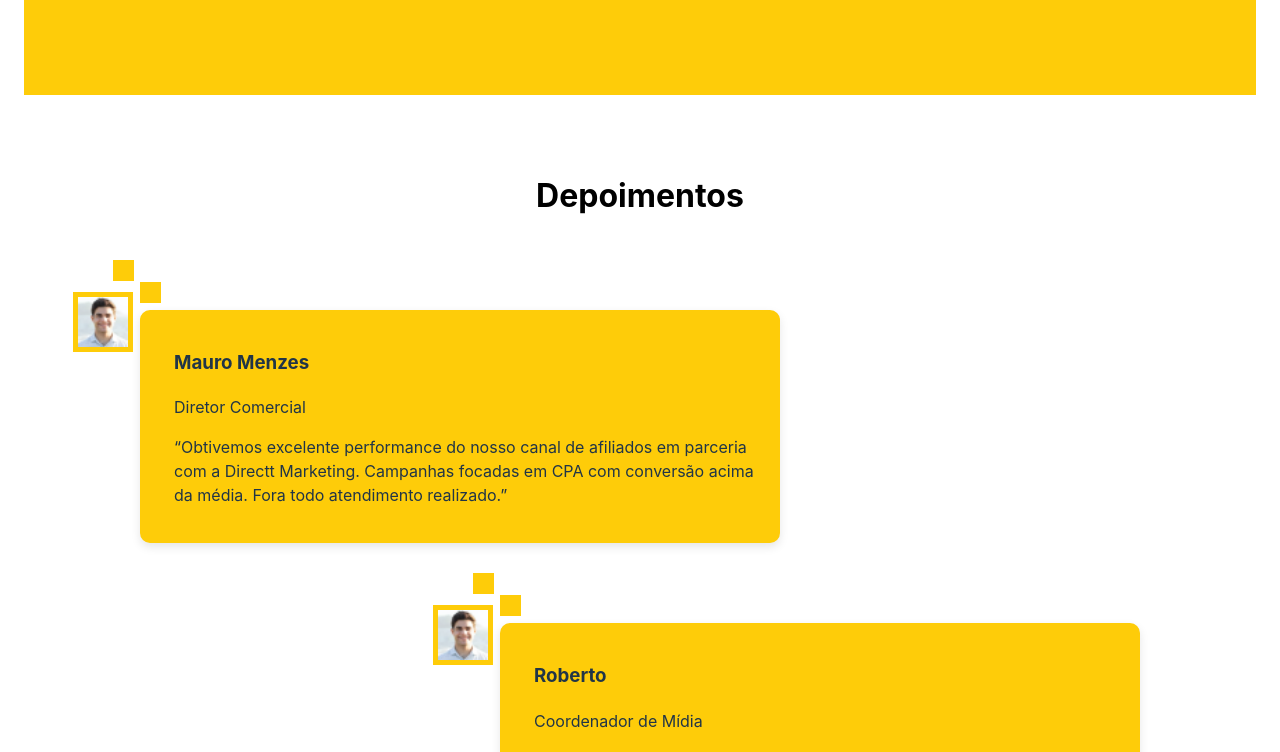
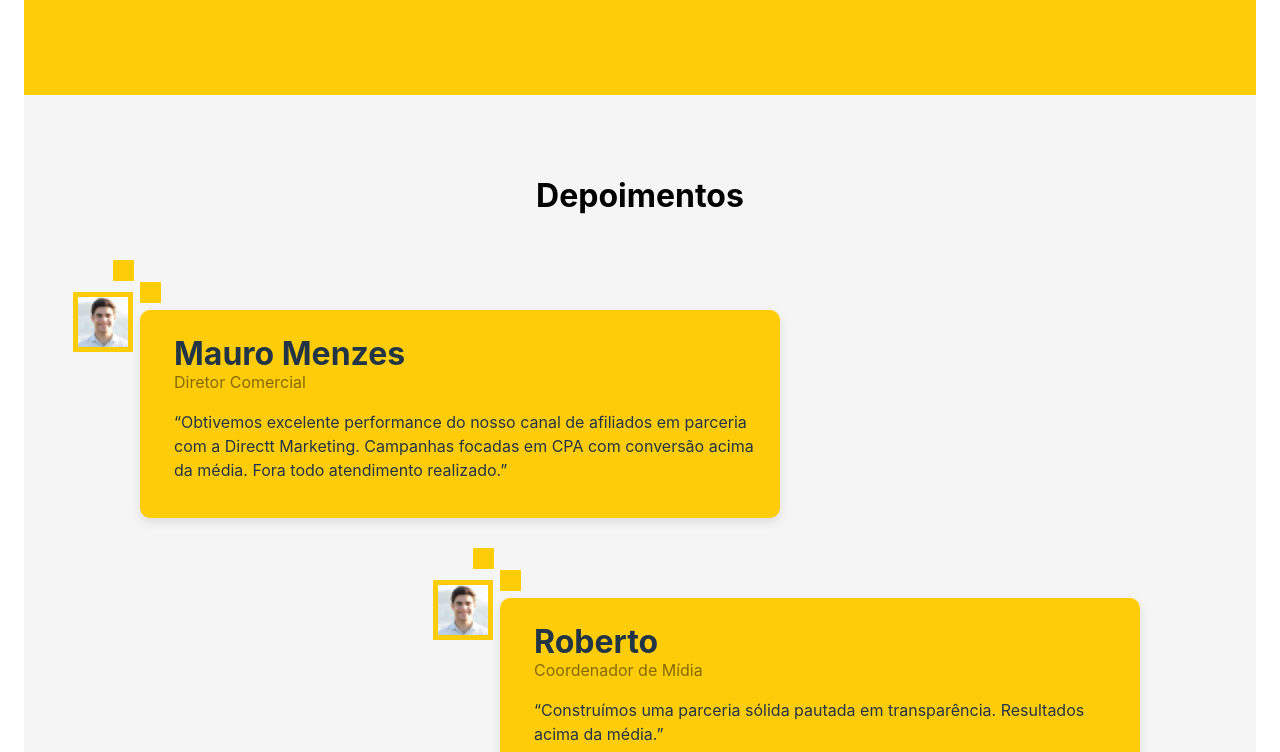
Before and after one commit to PedroRique/directt-marketing, a React (Vite) app: page / in a window 1280 px wide. Shown: the part 1969-2721 px from the top of the page. Built offline with nearby package versions, Linux system fonts and the light colour scheme.

Commit message:
fix: melhorando textos testimonials

```diff
--- a/src/components/TestimonialSection.css
+++ b/src/components/TestimonialSection.css
@@ -1,6 +1,9 @@
+.testimonial-section1 {
+  background-color: #F5F5F5;
+}
 .testimonial-section {
   padding: 50px 0;
-  background-color: #fff;
+  background-color: #F5F5F5;
   text-align: center;
   max-width: 1000px;
   margin: 0 auto;
@@ -46,6 +49,14 @@
 }
 .testimonial-content{
   margin-left: -46px;
+}
+.testimonial-content h3{
+  font-size: 32px;
+  margin-top: 0px;
+}
+.cargo{
+  color: #856A00;
+  margin-top: -40px;
 }
 .image-wrapper {
   background-color: #FECC09;
--- a/src/components/TestimonialSection.jsx
+++ b/src/components/TestimonialSection.jsx
@@ -2,7 +2,8 @@ import './TestimonialSection.css';
 
 const TestimonialSection = () => {
   return (
-    <section className="testimonial-section" id="testimonials">
+    <section id="testimonials" className="testimonial-section1">
+      <div className="testimonial-section">
       <h2>Depoimentos</h2>
       <div className="testimonial-container">
         <div className="testimonial-card">
@@ -12,7 +13,7 @@ const TestimonialSection = () => {
             </div>
             <div className="testimonial-content">
               <h3>Mauro Menzes</h3>
-              <p>Diretor Comercial</p>
+              <p className='cargo'>Diretor Comercial</p>
               <p>“Obtivemos excelente performance do nosso canal de afiliados em parceria com a Directt Marketing. Campanhas focadas em CPA com conversão acima da média. Fora todo atendimento realizado.”</p>
             </div>
           </div>
@@ -24,10 +25,11 @@ const TestimonialSection = () => {
             </div>
             <div className="testimonial-content">
               <h3>Roberto</h3>
-              <p>Coordenador de Mídia</p>
+              <p className='cargo'>Coordenador de Mídia</p>
               <p>“Construímos uma parceria sólida pautada em transparência. Resultados acima da média.”</p>
             </div>
         </div>
+      </div>
       </div>
     </section>
   );
```
